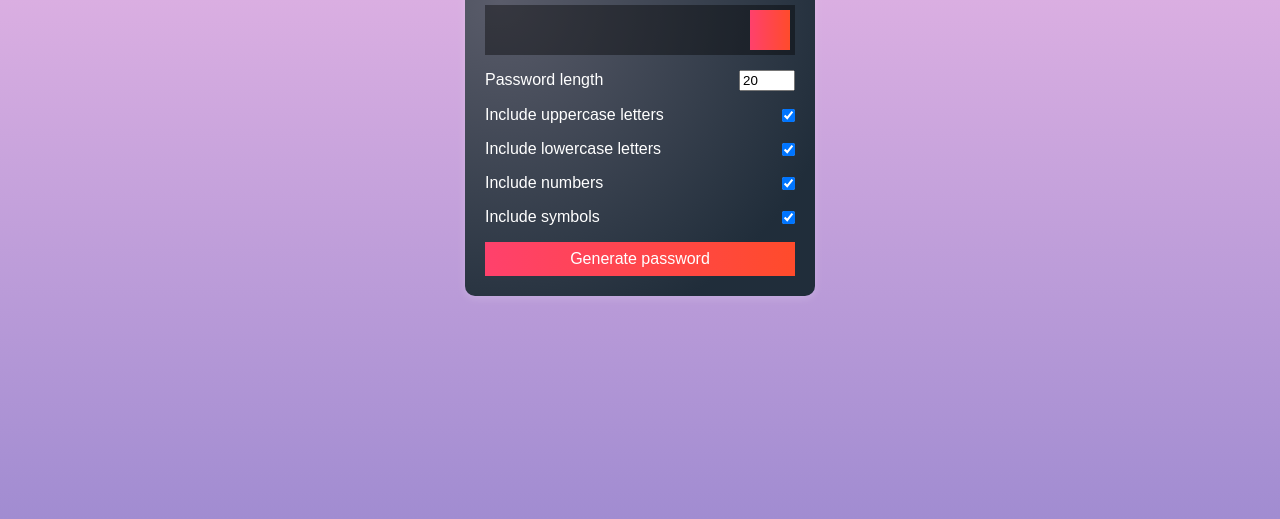
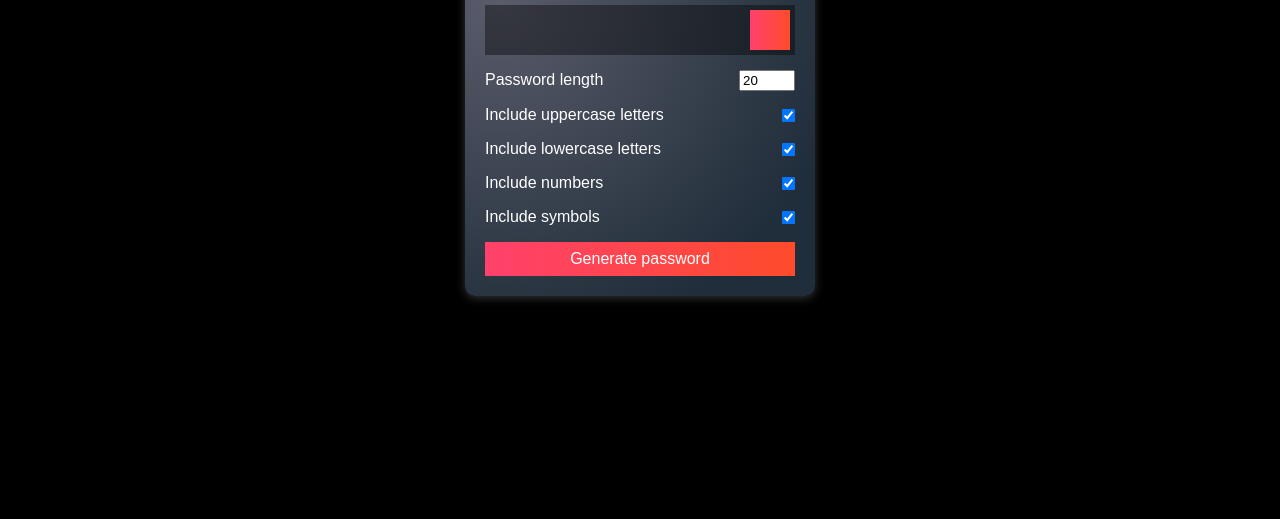
Before and after one commit to mskimelis/randompassgen, a plain HTML site: page index.html in a window 1280 px wide. Shown: the part 297-816 px from the top of the page. Drawn offline with Linux system fonts and the light colour scheme.

Commit message:
Update index.css

```diff
--- a/index.css
+++ b/index.css
@@ -3,7 +3,7 @@
 }
 
 body {
-  background-image: linear-gradient(to top, #a18cd1 0%, #fbc2eb 100%);
+  background: black;
   color: #fff;
   display: flex;
   font-family: "Muli", sans-serif;
```
